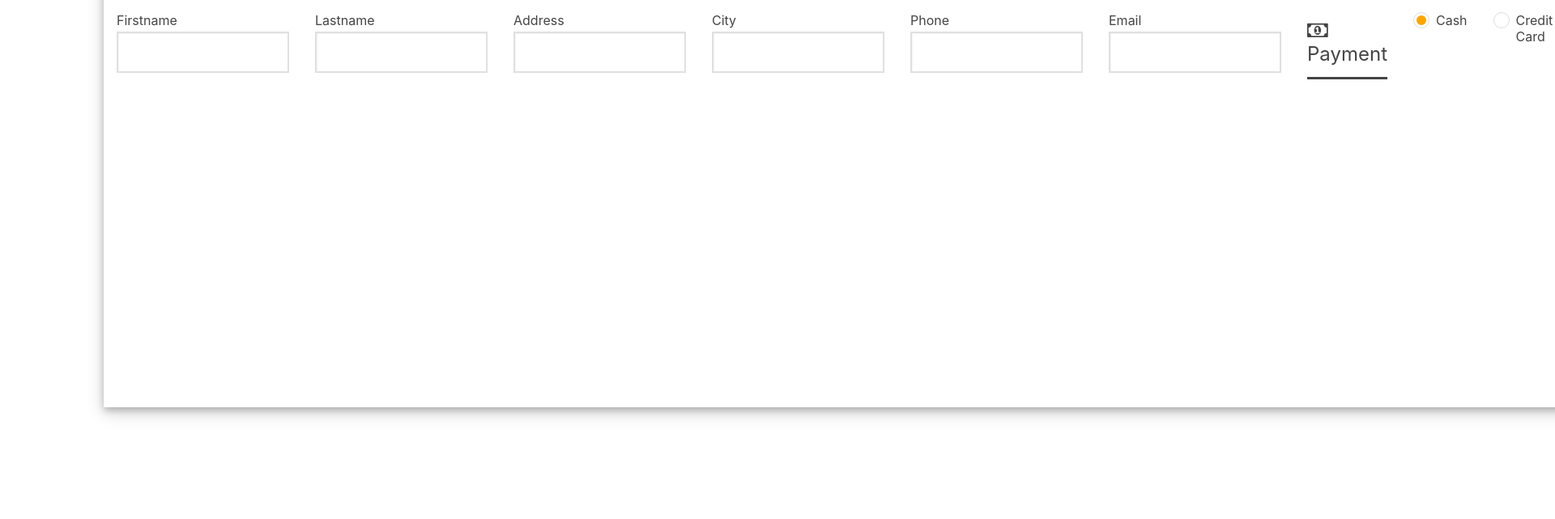
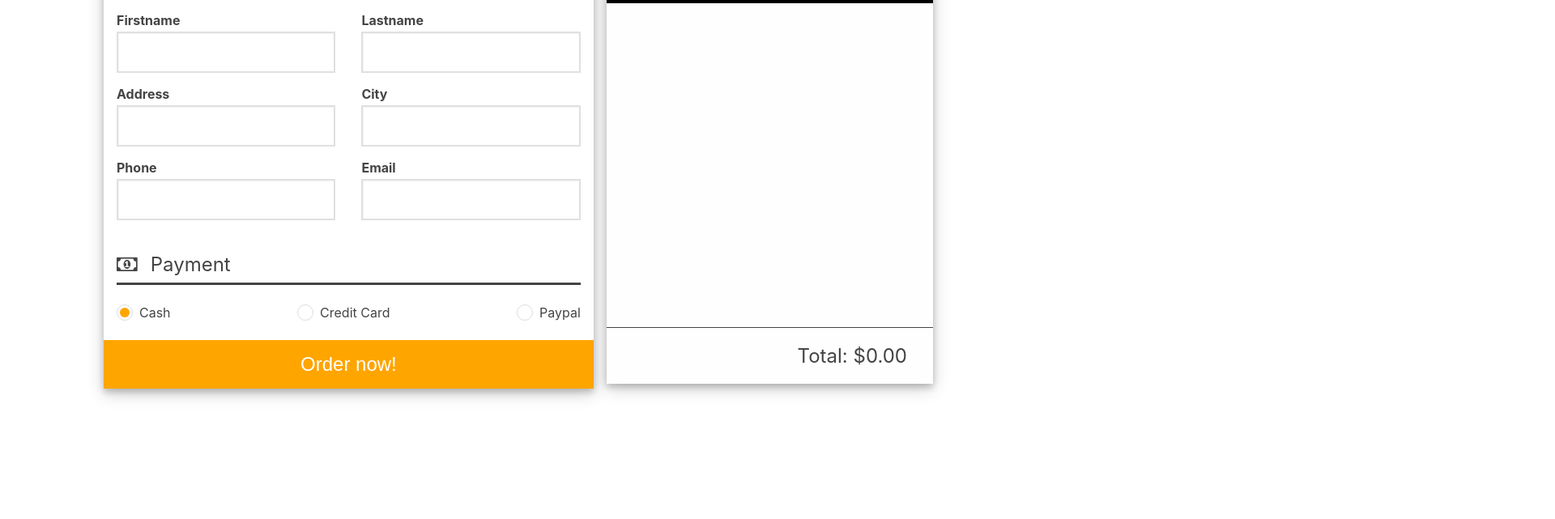
Before and after one commit to paul-kuttiya/react_food_order, a React app: page /checkout in a window 1280 px wide. Shown: the part 159-800 px from the top of the page at 81% size, 1920 px wide, since content can reach past the window. Built offline with nearby package versions, Linux system fonts and the light colour scheme.

Commit message:
create reusable components and customer state

```diff
--- a/assets/css/components/checkout.sass
+++ b/assets/css/components/checkout.sass
@@ -9,50 +9,60 @@ input
   justify-content: space-between
 
   form
+    display: flex
+    flex-direction: column
+    justify-content: space-between
     flex: 3
     background-color: white
     margin-right: 1rem
+    i
+      margin-right: 1rem
     h2
       font-weight: normal
       margin: 1rem
       padding: 0 0 .5rem 0
       border-bottom: 3px solid $black
-    fieldset
-      padding: 0
-      margin: 0
+    .input-wrapper
       display: flex
+      flex-direction: column
+      justify-content: space-between
+      margin-bottom: 1rem
+      .input-group
+        display: flex
+        flex-direction: column
+        flex: 1
+      .radio-group, .input-group
+        margin: .5rem 1rem
+        font-weight: bolder
+      input[type="text"],
+      input[type="email"],
+      input[type="tel"]
+        margin-top: .25rem
+        padding: 1rem
+        border: 2px solid #e0e0e0
+        box-shadow: inset 1px 1px 2px 0 rgba(40,43,46,0.06)
+        border-radius: 0
+    button
+      margin-top: auto
       border: none
-      .input-wrapper
-        display: flex
-        justify-content: space-between
-        margin-bottom: 1rem
-        .radio-group, .input-group
-          font-weight: 300
-          margin: .5rem 1rem
-        .input-group
-          display: flex
-          flex-direction: column
-          flex: 1
-          label
-            font-weight: bolder
-          input[type="text"]
-            margin-top: .25rem
-            padding: 1rem
-            border: 2px solid #e0e0e0
-            box-shadow: inset 1px 1px 2px 0 rgba(40,43,46,0.06)
-            border-radius: 0
-      button
-        border: none
-        background-color: orange
-        color: white
-        font-size: 1.5rem
-        font-weight: 500
-        margin: 0 auto
-        width: 100%
-        padding: 1rem
-        cursor: pointer
-        &:hover
-          background-color: $black
+      background-color: orange
+      color: white
+      font-size: 1.5rem
+      font-weight: 500
+      width: 100%
+      padding: 1rem
+      cursor: pointer
+      &:hover
+        background-color: $black
+
+.input-info
+  display: flex
+  flex-wrap: wrap
+
+.payments-info
+  display: flex
+  flex-wrap: wrap
+  justify-content: space-between
 
 #order-summary, form
   box-shadow: 0 4px 8px 0 rgba(0,0,0,0.2),0 6px 20px 0 rgba(0,0,0,0.19)
--- a/assets/js/components/Checkout.js
+++ b/assets/js/components/Checkout.js
@@ -1,12 +1,13 @@
 import React, { Component } from 'react';
-import Main from './partials/Main';
+import PropTypes from 'prop-types';
+import Main from './Main';
 import Form from './Checkout/Form';
 import Summary from './Checkout/Summary';
 
-const Body = (props) => {
+const CheckoutBody = (props) => {
   return (
     <div className="order-container">
-      <Form />
+      <Form customer={props.customer} updateCustomer={props.updateCustomer} />
       <Summary {...props} />
     </div>
   )
@@ -16,10 +17,15 @@ class Checkout extends Component {
   render() {
     return (
       <Main>
-        <Body {...this.props} />
+        <CheckoutBody {...this.props} />
       </Main>
     )
   }
 }
 
+Form.propTypes = {
+  customer: PropTypes.object.isRequired,
+  updateCustomer: PropTypes.func.isRequired,
+}
+
 export default Checkout;
--- a/assets/js/components/Checkout/Form.js
+++ b/assets/js/components/Checkout/Form.js
@@ -1,65 +1,135 @@
 import React, { Component } from 'react';
+import PropTypes from 'prop-types';
 
-const Form = (props) => {
+const InputText = (props) => {
+  const value = props.customer[props.for];
+
   return (
-    <form>
+    <div className="input-group">
+      <label htmlFor={props.for}>{props.label}</label>
+      <input
+        onChange={props.handleInput}
+        id={props.for} name={props.for}
+        value={value}
+        type={props.type} required
+      />
+    </div>
+  )
+}
+
+const InputRadio = (props) => {
+  const is_checked = (props.for === props.customer["payment"]);
+
+  return (
+    <div className="radio-group">
+      <input
+        onChange={props.handleInput}
+        id={props.for}
+        name="payment"
+        type="radio"
+        value={props.for}
+        checked={is_checked} />
+      <label htmlFor={props.for}>{props.label}</label>
+    </div>
+  )
+}
+
+const Info = (props) => {
+  return (
+    <div className="input-wrapper">
       <h2>
         <i className="fa fa-user"></i>
         <span>Information</span>
       </h2>
-      <fieldset>
-        <div className="input-wrapper">
-          <div className="input-group">
-            <label htmlFor="first">Firstname</label>
-            <input id="first" name="first" type="text"></input>
-          </div>
-          <div className="input-group">
-            <label htmlFor="last">Lastname</label>
-            <input id="last" name="last" type="text"></input>
+      <div className="input-info">
+        <InputText for="first" label="Firstname" handleInput={props.handleInput} customer={props.customer} />
+        <InputText for="last" label="Lastname" handleInput={props.handleInput} customer={props.customer} />
+        <InputText for="address" label="Address" handleInput={props.handleInput} customer={props.customer} />
+        <InputText for="city" label="City" handleInput={props.handleInput} customer={props.customer} />
+        <InputText for="phone" label="Phone" type="tel" handleInput={props.handleInput} customer={props.customer} />
+        <InputText for="email" label="Email" type="email" handleInput={props.handleInput} customer={props.customer} />
       </div>
     </div>
+  )
+}
+
+const Payment = (props) => {
+  return (
     <div className="input-wrapper">
-          <div className="input-group">
-            <label htmlFor="address">Address</label>
-            <input id="address" name="address" type="text"></input>
-          </div>
-          <div className="input-group">
-            <label htmlFor="city">City</label>
-            <input id="city" name="city" type="text"></input>
-          </div>
-        </div>
-        <div className="input-wrapper">
-          <div className="input-group">
-            <label htmlFor="phone">Phone</label>
-            <input id="phone" name="phone" type="text"></input>
-          </div>
-          <div className="input-group">
-            <label htmlFor="email">Email</label>
-            <input id="email" name="email" type="text"></input>
-          </div>
-        </div>
       <h2>
         <i className="fa fa-money"></i>
         <span>Payment</span>
       </h2>
-        <div className="input-wrapper">
-          <div className="radio-group">
-            <input checked="checked" id="cash" name="payment" type="radio" value="cash"></input>
-            <label htmlFor="cash">Cash          </label>
-          </div>
-          <div className="radio-group">
-            <input id="card" name="payment" type="radio" value="card"></input>
-            <label htmlFor="card">Credit Card          </label>
-          </div>
-          <div className="radio-group">
-            <input id="paypal" name="payment" type="radio" value="palpal"></input>
-            <label htmlFor="paypal">Paypal</label>
+      <div className="payments-info">
+        <InputRadio for="cash" label="Cash" handleInput={props.handleInput} customer={props.customer} />
+        <InputRadio for="card" label="Credit Card" handleInput={props.handleInput} customer={props.customer} />
+        <InputRadio for="paypal" label="Paypal" handleInput={props.handleInput} customer={props.customer} />
       </div>
     </div>
+  )
+}
+
+class Form extends Component {
+  constructor() {
+    super();
+
+    this.handleInput = this.handleInput.bind(this);
+  }
+
+  handleInput(e) {
+    const name = e.target.name,
+          value = e.target.value;
+
+    this.props.updateCustomer(name, value);
+  }
+
+  render() {
+    return (
+      <form>
+        <Info
+          customer={this.props.customer}
+          updateCustomer={this.props.updateCustomer}
+          handleInput={this.handleInput}
+        />
+        <Payment
+          customer={this.props.customer}
+          updateCustomer={this.props.updateCustomer}
+          handleInput={this.handleInput}
+        />
         <button type="submit">Order now!</button>
-      </fieldset>
       </form>
     )
   }
+}
+
+InputText.defaultProps = {
+  type: 'text',
+};
+
+InputText.propTypes = {
+  customer: PropTypes.object.isRequired,
+  for: PropTypes.string.isRequired,
+  label: PropTypes.string.isRequired,
+  handleInput: PropTypes.func.isRequired,
+}
+
+InputRadio.propTypes = {
+  customer: PropTypes.object.isRequired,
+  for: PropTypes.string.isRequired,
+  label: PropTypes.string.isRequired,
+  handleInput: PropTypes.func.isRequired,
+}
+
+Payment.propTypes = {
+  customer: PropTypes.object.isRequired,
+  updateCustomer: PropTypes.func.isRequired,
+  handleInput: PropTypes.func.isRequired,
+}
+
+Info.propTypes = {
+  customer: PropTypes.object.isRequired,
+  updateCustomer: PropTypes.func.isRequired,
+  handleInput: PropTypes.func.isRequired,
+}
 
 export default Form;
--- a/assets/js/components/partials/Main.js
+++ b/assets/js/components/Main.js
@@ -1,5 +1,5 @@
 import React, { Component } from 'react';
-import Nav from './Nav';
+import Nav from './partials/Nav';
 
 class Main extends Component {
   constructor() {
@@ -11,11 +11,22 @@ class Main extends Component {
       count: 0,
       order: {},
       cart: {},
+      customer: {
+        //react will alert if no initial state;
+        first: '',
+        last: '',
+        address: '',
+        city: '',
+        phone: '',
+        email: '',
+        payment: "cash"
+      }
     }
 
     this.updateCart = this.updateCart.bind(this);
     this.updateOrder = this.updateOrder.bind(this);
     this.updateTotal = this.updateTotal.bind(this);
+    this.updateCustomer = this.updateCustomer.bind(this);
     this.deleteOrder = this.deleteOrder.bind(this);
     this.toggleModal = this.toggleModal.bind(this);
   }
@@ -55,6 +66,13 @@ class Main extends Component {
       cart: this.state.cart,
       order: this.state.order
     });
+  }
+
+  updateCustomer(InfoKey, value) {
+    const customer = this.state.customer;
+
+    customer[InfoKey] = value;
+    this.setState({ customer: customer });
   }
 
   updateOrder(key, operator="plus") {
@@ -138,7 +156,9 @@ class Main extends Component {
               cart: this.state.cart,
               order: this.state.order,
               total: this.state.total,
+              customer: this.state.customer,
               modal: this.state.modal,
+              updateCustomer: this.updateCustomer,
               updateCart: this.updateCart,
               toggleModal: this.toggleModal,
             }
```
Also changed, not shown: assets/js/components/Home.js (+6 -1 lines). Lines whose indentation alone changed are shown as unchanged.
